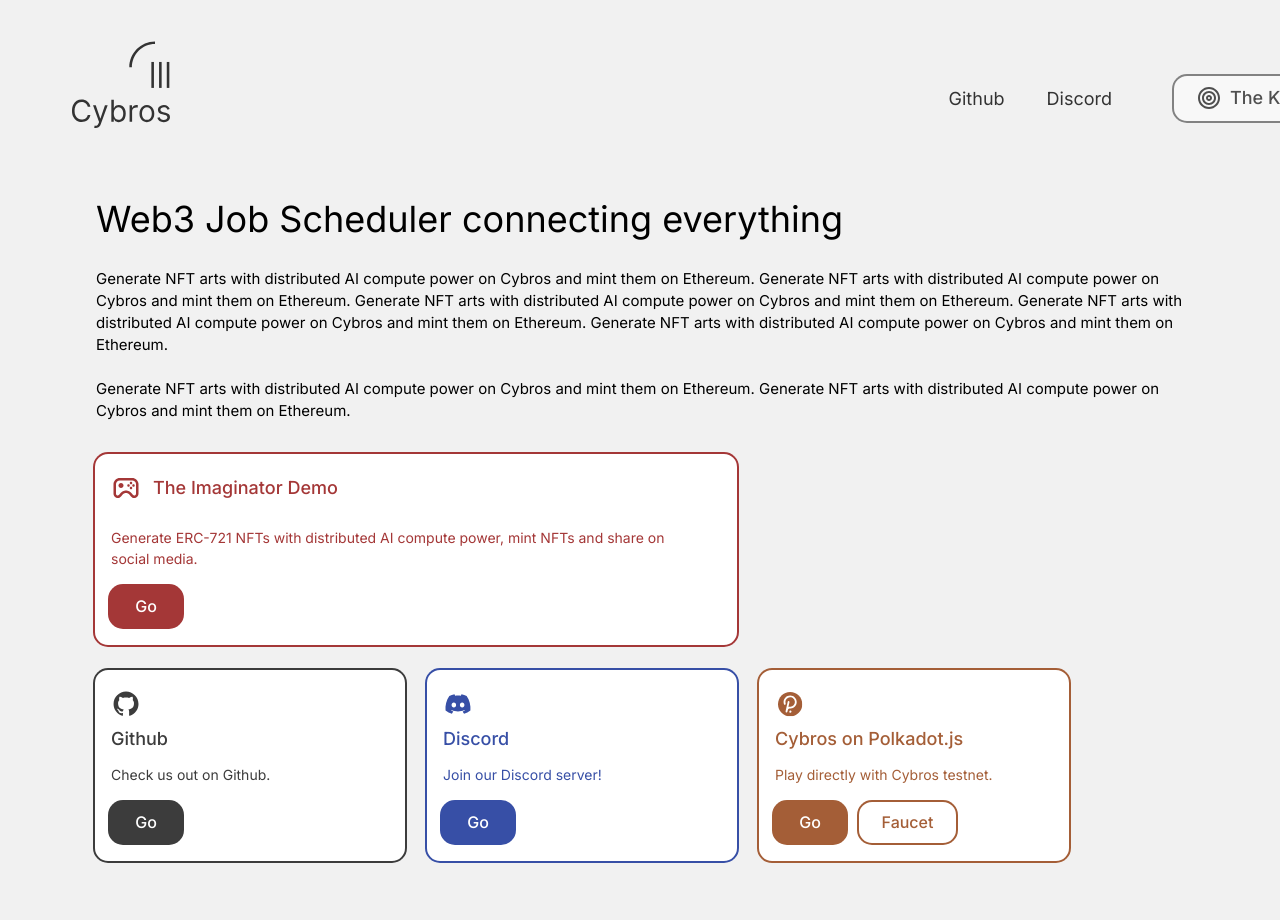
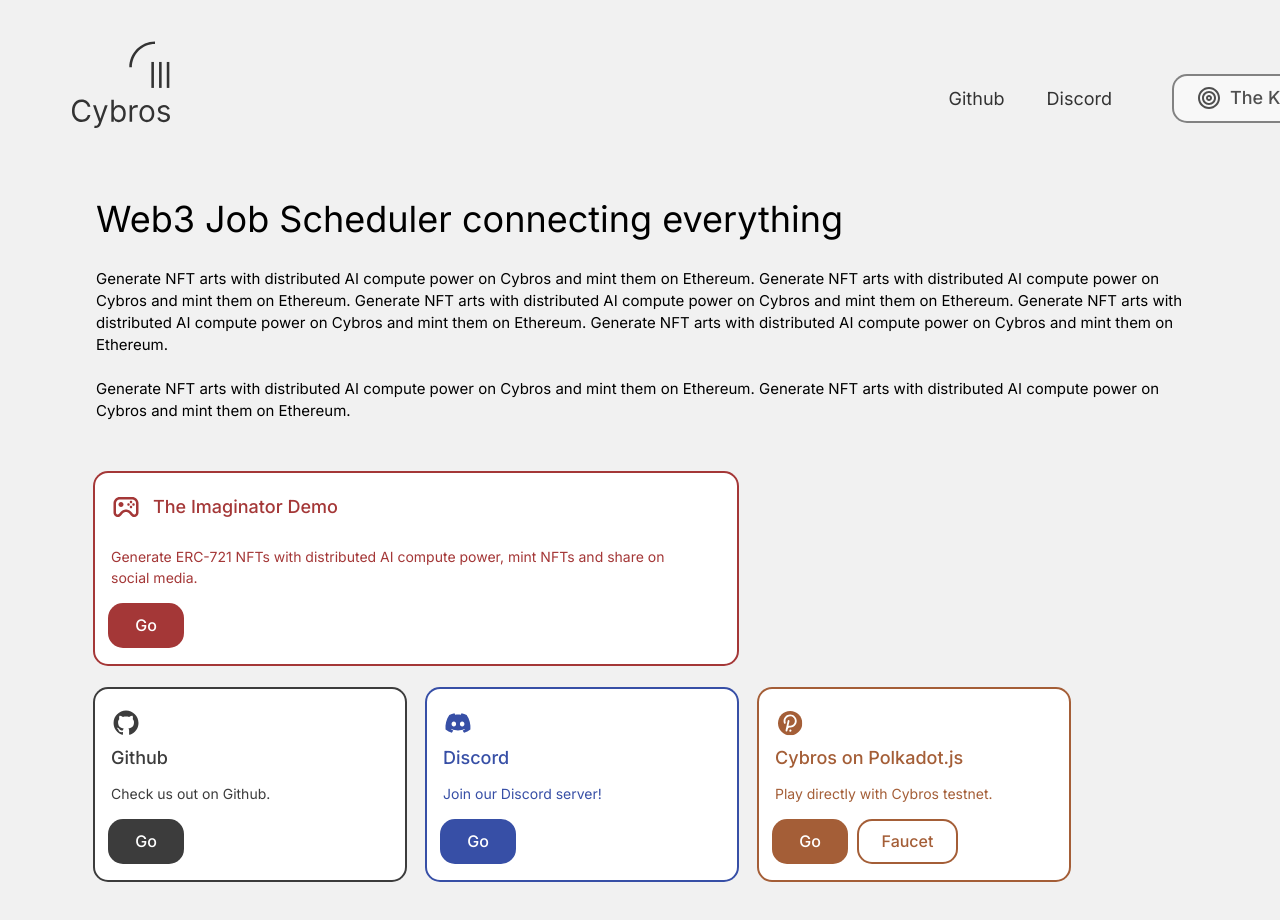
Before and after one commit to cybros-network/Hackathon-Web, a Next.js app: page / in a window 1280 px wide. Shown: the top 920 px of the page. Before the commit the page ends 893 px from the top, so only its background shows below. Built offline with nearby package versions, Linux system fonts and the light colour scheme; no server answers; a web font is replaced by a local one.

Commit message:
fix: index page entrance margin-top

```diff
--- a/app/page.tsx
+++ b/app/page.tsx
@@ -34,7 +34,7 @@
 
 Generate NFT arts with distributed AI compute power on Cybros and mint them on Ethereum. Generate NFT arts with distributed AI compute power on Cybros and mint them on Ethereum.`}
         </div>
-        <div className="-mx-[3px] my-[30px]">
+        <div className="-mx-[3px] my-[49px]">
           <div className="flex flex-col justify-start gap-[21px]">
             <IndexEntrace {...entranceConfig.main} />
 
```
